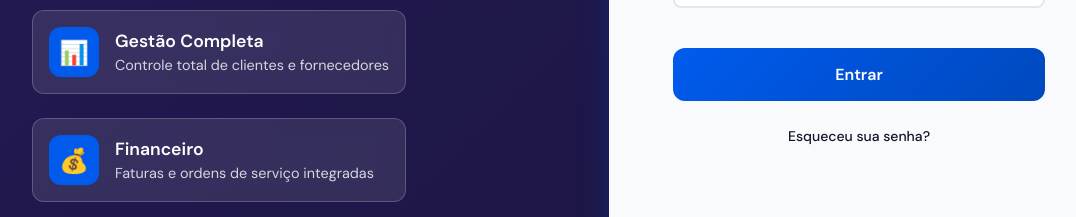
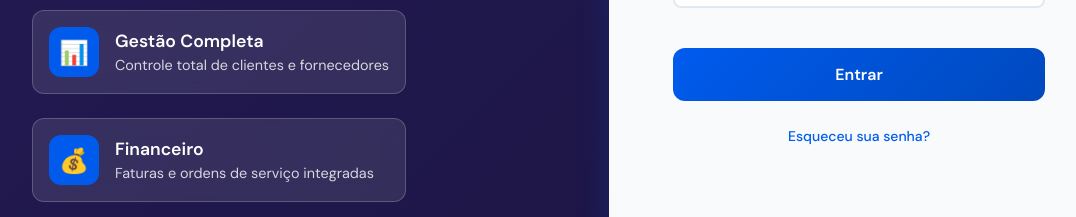
Before and after one commit to comercial-rgb/portal-finance, a React (Create React App) app in the folder frontend/: page /login in a window 1280 px wide. Shown: the part 499-716 px from the top of the page, without its empty margins (171-1247 px from the left). Built offline with nearby package versions, Linux system fonts and the light colour scheme; no server answers; the HTML template or start-up script is replaced by a standard one.

Commit message:
fix: adicionar variáveis CSS legadas para cores dos botões
As variáveis --cinza-claro, --azul-corporativo, etc não estavam definidas
no theme.css, causando botões com fundo/texto transparente

```diff
--- a/frontend/src/theme.css
+++ b/frontend/src/theme.css
@@ -67,6 +67,17 @@
   --gradient-success: linear-gradient(135deg, #198754 0%, #16a34a 100%);
   --gradient-warning: linear-gradient(135deg, #EAB308 0%, #f59e0b 100%);
   --gradient-danger: linear-gradient(135deg, #EF4444 0%, #dc2626 100%);
+
+  /* =========================
+     CORES LEGADAS (para compatibilidade)
+     ========================= */
+  --azul-corporativo: #251C59;
+  --azul-tech: #005BED;
+  --cinza-claro: #F1F5F9;
+  --cinza-medio: #CBD5E1;
+  --cinza-escuro: #64748B;
+  --branco: #FFFFFF;
+  --preto: #000000;
 
   /* =========================
      SHADOWS
```
